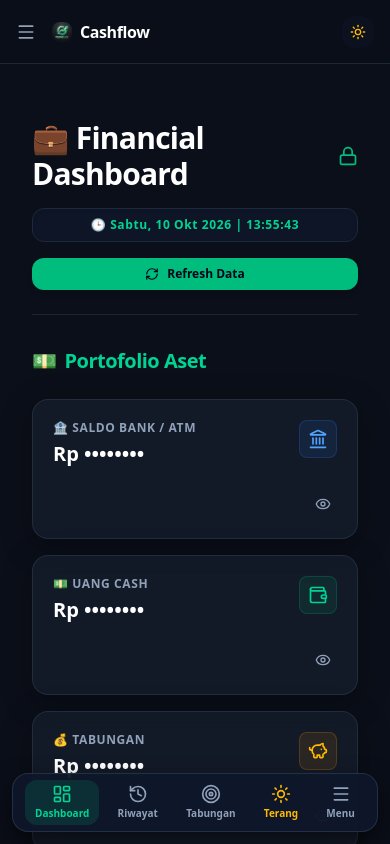
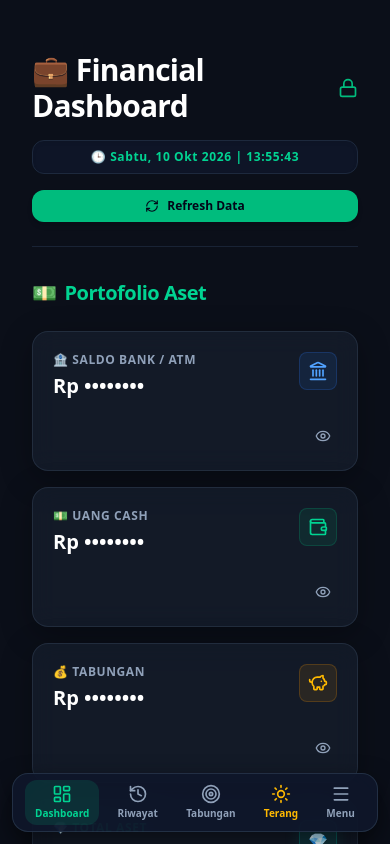
Before and after one commit to rygrffth/cashflow, a Next.js app: page / in a window 390 px wide. Shown: the top 844 px of the page. Built offline with nearby package versions, Linux system fonts and the light colour scheme; no server answers; the database is empty.

Commit message:
fix(mobile): remove redundant top header and optimize safe area spacing for iPhone

```diff
--- a/src/app/layout.tsx
+++ b/src/app/layout.tsx
@@ -68,7 +68,7 @@ export default function RootLayout({
         <RegisterSW />
         <Sidebar />
         <div className="flex-1 min-w-0 main-content-wrapper">
-          <main className="max-w-7xl mx-auto px-4 sm:px-6 lg:px-8 py-6 pb-28 md:pb-6">
+          <main className="max-w-7xl mx-auto px-4 sm:px-6 lg:px-8 pt-[max(1.25rem,calc(env(safe-area-inset-top,0px)+0.75rem))] pb-28 md:py-6">
             {children}
           </main>
         </div>
--- a/src/components/Sidebar.tsx
+++ b/src/components/Sidebar.tsx
@@ -72,31 +72,6 @@ export default function Sidebar() {
 
   return (
     <>
-      {/* 📱 Mobile Header Bar (Visible on mobile only) */}
-      <header className="md:hidden sticky top-0 z-40 flex h-16 items-center justify-between bg-[color:var(--background)]/85 backdrop-blur-md border-b border-[color:var(--card-border)] px-4">
-        <div className="flex items-center gap-2">
-          <button
-            onClick={() => setIsOpen(true)}
-            className="p-2 -ml-2 rounded-xl text-slate-400 hover:text-white hover:bg-slate-800/50 transition cursor-pointer"
-            title="Buka Menu"
-          >
-            <Menu className="w-5 h-5" />
-          </button>
-          <span className="text-md font-black tracking-tight text-white flex items-center gap-2">
-            <img src="/logo.png" alt="Logo" className="w-5 h-5 object-contain rounded-lg" />
-            <span>Cashflow</span>
-          </span>
-        </div>
-
-        {/* Theme Toggle (Mobile) */}
-        <button
-          onClick={toggleTheme}
-          className="p-2 rounded-xl text-slate-400 hover:text-white hover:bg-slate-800/50 transition cursor-pointer flex items-center justify-center bg-slate-900/40"
-          title={theme === 'dark' ? 'Mode Terang' : 'Mode Gelap'}
-        >
-          {theme === 'dark' ? <Sun className="w-4 h-4 text-amber-400" /> : <Moon className="w-4 h-4 text-indigo-400" />}
-        </button>
-      </header>
 
       {/* 📱 Mobile Drawer Overlay / Backdrop */}
       {isOpen && (
```
